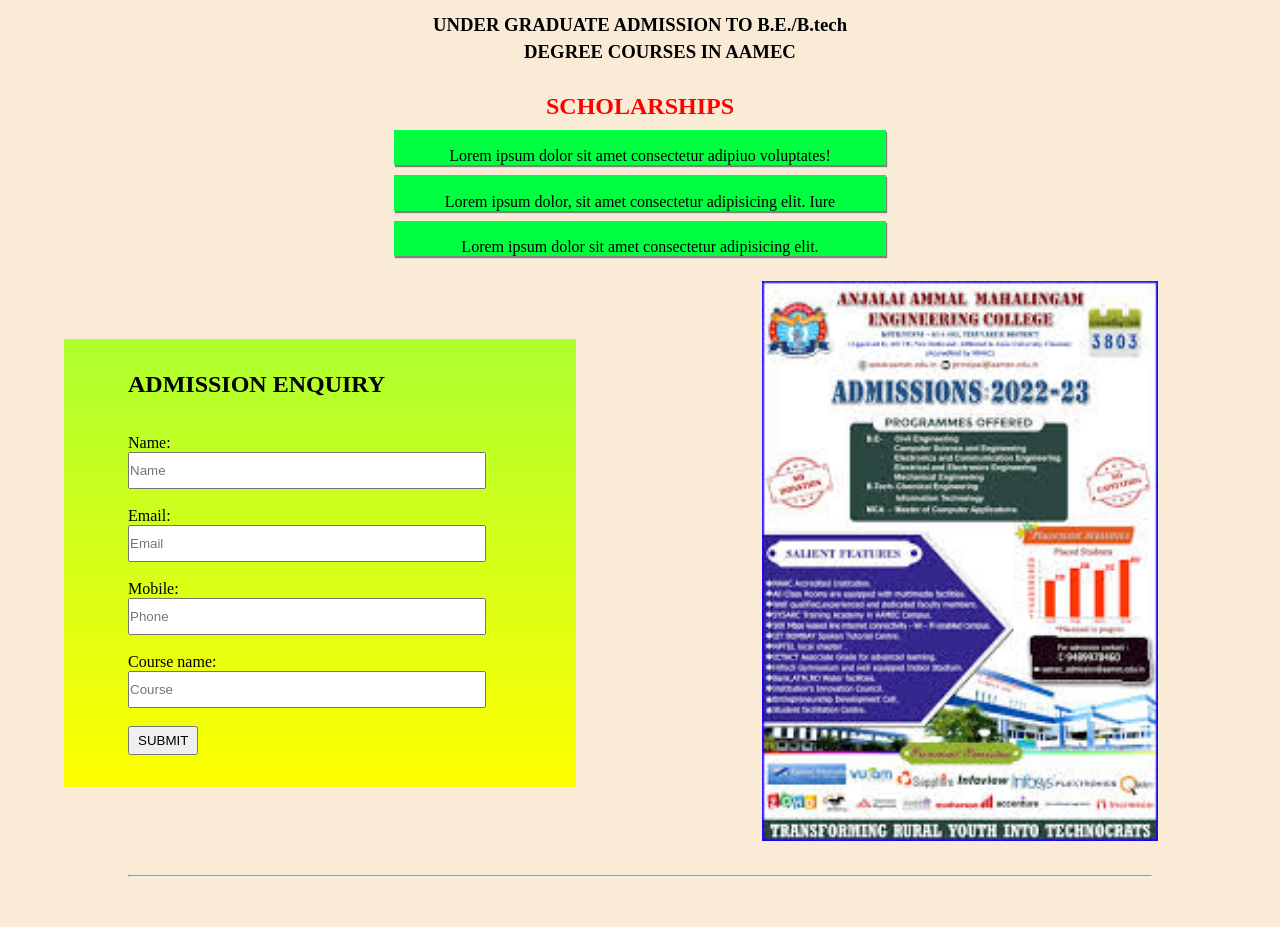
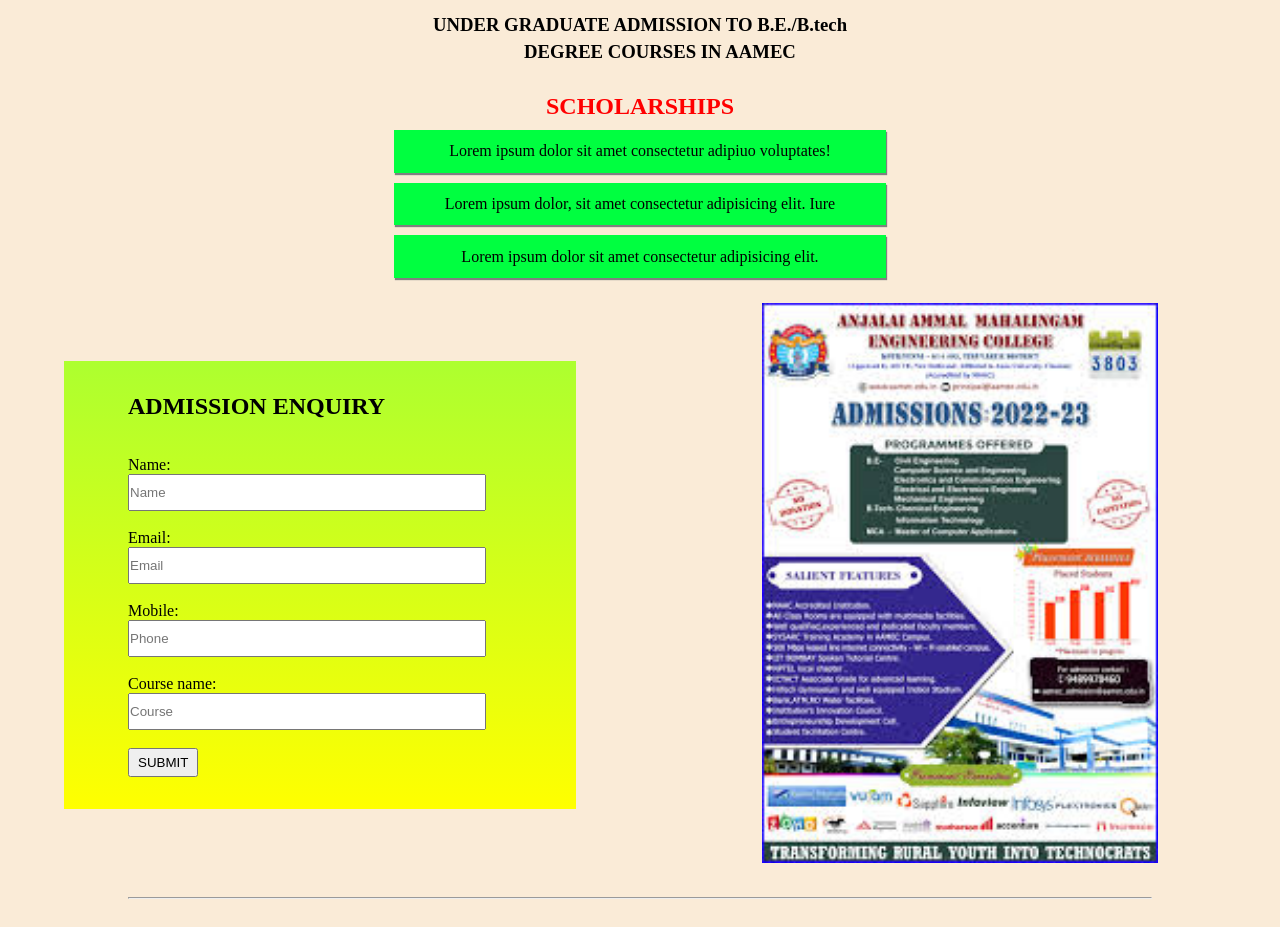
Before and after one commit to surekakannaian/collegeweb, a plain HTML site: page index.html in a window 1280 px wide. Shown: the part 2860-3787 px from the top of the page. Drawn offline with Linux system fonts and the light colour scheme.

Commit message:
Update style.css

```diff
--- a/style.css
+++ b/style.css
@@ -167,7 +167,7 @@ hr{
     margin-top: 10px;
     width: 40%;
     margin-left: 30%;
-    padding-top: 1.4%;
+    padding: 1%;
     box-shadow: 1px 2px 1px gray;
     font-size: 100%;
 }
```
